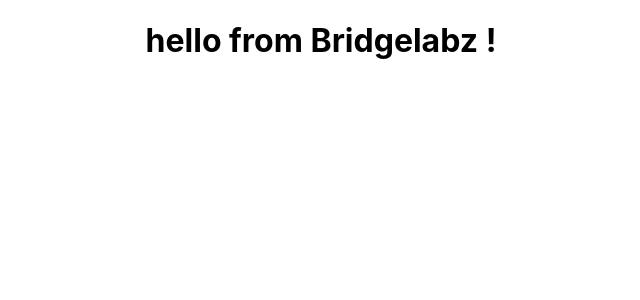
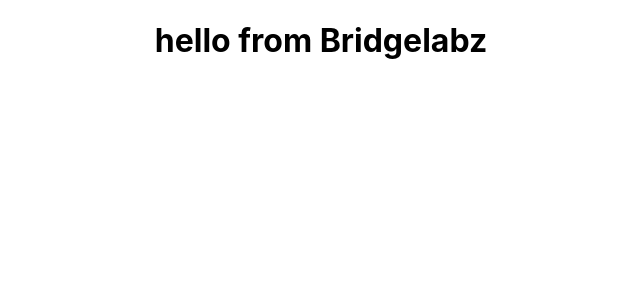
Before and after one commit to vishangidabir/hellloworld-react-app, a React (Create React App) app: page / in a window 1280 px wide. Shown: the top 300 px of the page, without its empty margins (319-959 px from the left). Built offline with nearby package versions, Linux system fonts and the light colour scheme.

Commit message:
Added : To display “Hello from BridgeLabz” using one way data bindings

```diff
--- a/src/App.js
+++ b/src/App.js
@@ -2,10 +2,17 @@
 import './App.css';
 
 class App extends React.Component {
+
+  constructor(){
+    super()
+    this.state = {
+      title: 'hello from Bridgelabz'
+    }
+  }
   render(){
     return(
       <div>
-        <h1>hello from Bridgelabz !</h1>
+        <h1>{this.state.title}</h1>
       </div>
     );
   }
```
